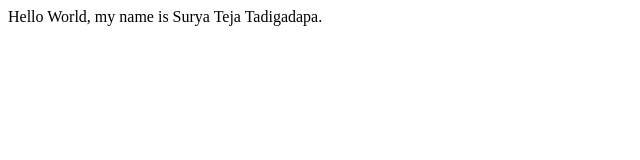
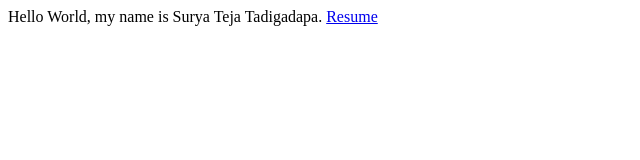
Before and after one commit to suryatejatadigadapa/suryatejatadigadapa.github.io, a plain HTML site: page index.html in a window 1280 px wide. Shown: the full height of the page, 0-640 px from the left. Drawn offline with Linux system fonts and the light colour scheme.

Commit message:
Update index.html

```diff
--- a/index.html
+++ b/index.html
@@ -3,6 +3,7 @@
 
 <body>
 Hello World, my name is Surya Teja Tadigadapa.
+<a href = "resume.pdf">Resume</a>
 </body>
 
 </html>
```
